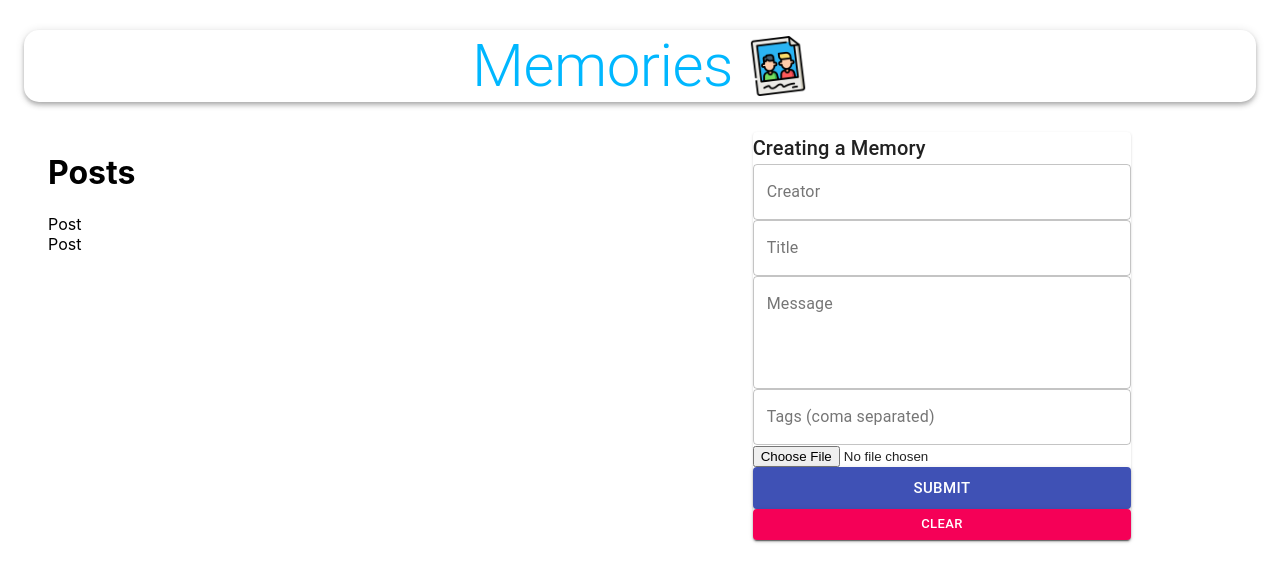
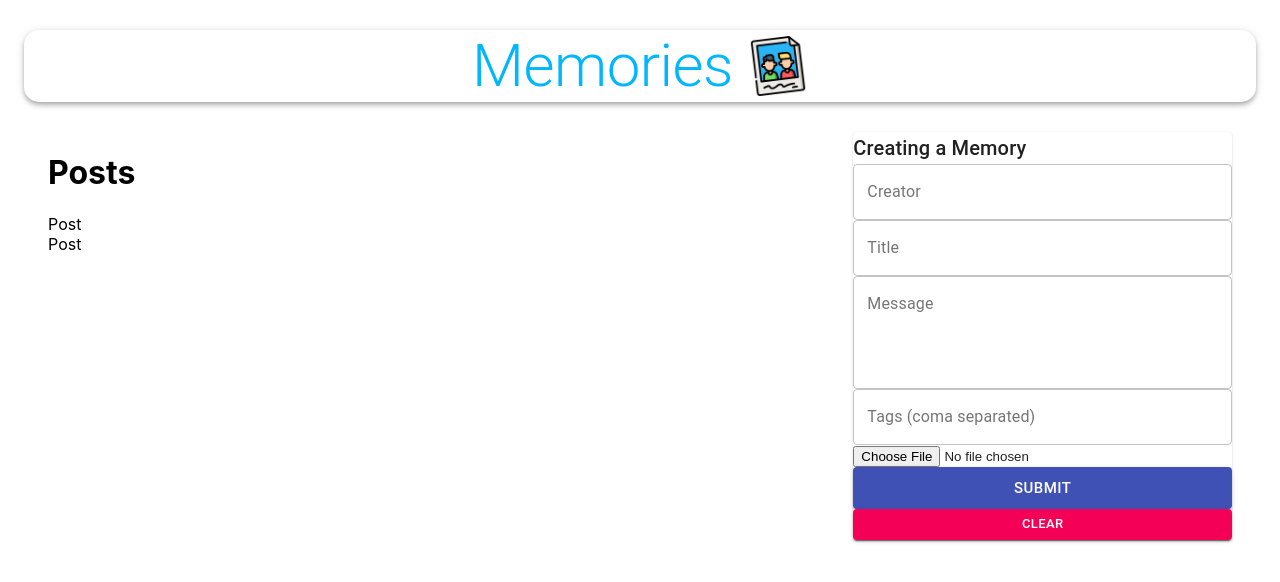
Before and after one commit to zeeshanmustafa1/MERN-SocialMediaApp, a React (Create React App) app in the folder client/: page / in a window 1280 px wide. Shown: the top 582 px of the page. Built offline with nearby package versions, Linux system fonts and the light colour scheme; no server answers.

Commit message:
css spelling fix

```diff
--- a/client/src/App.js
+++ b/client/src/App.js
@@ -25,7 +25,7 @@ const App = () => {
       </AppBar>
       <Grow in>
         <Container>
-          <Grid container justify="spac-between" alignItems="stretch" spacing={3}>
+          <Grid container justify="space-between" alignItems="stretch" spacing={3}>
             <Grid item xs={12} sm={7}>
               <Posts />
             </Grid>
```
